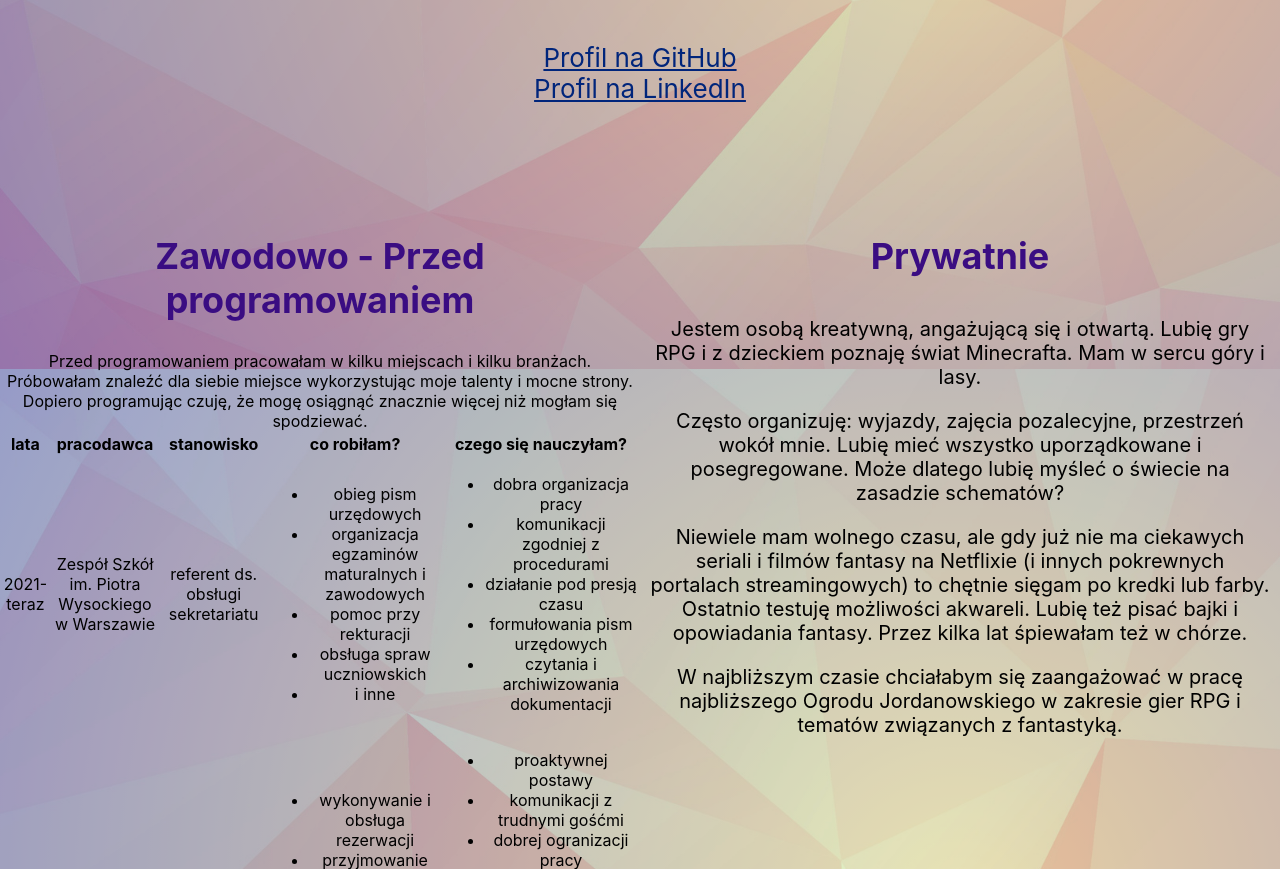
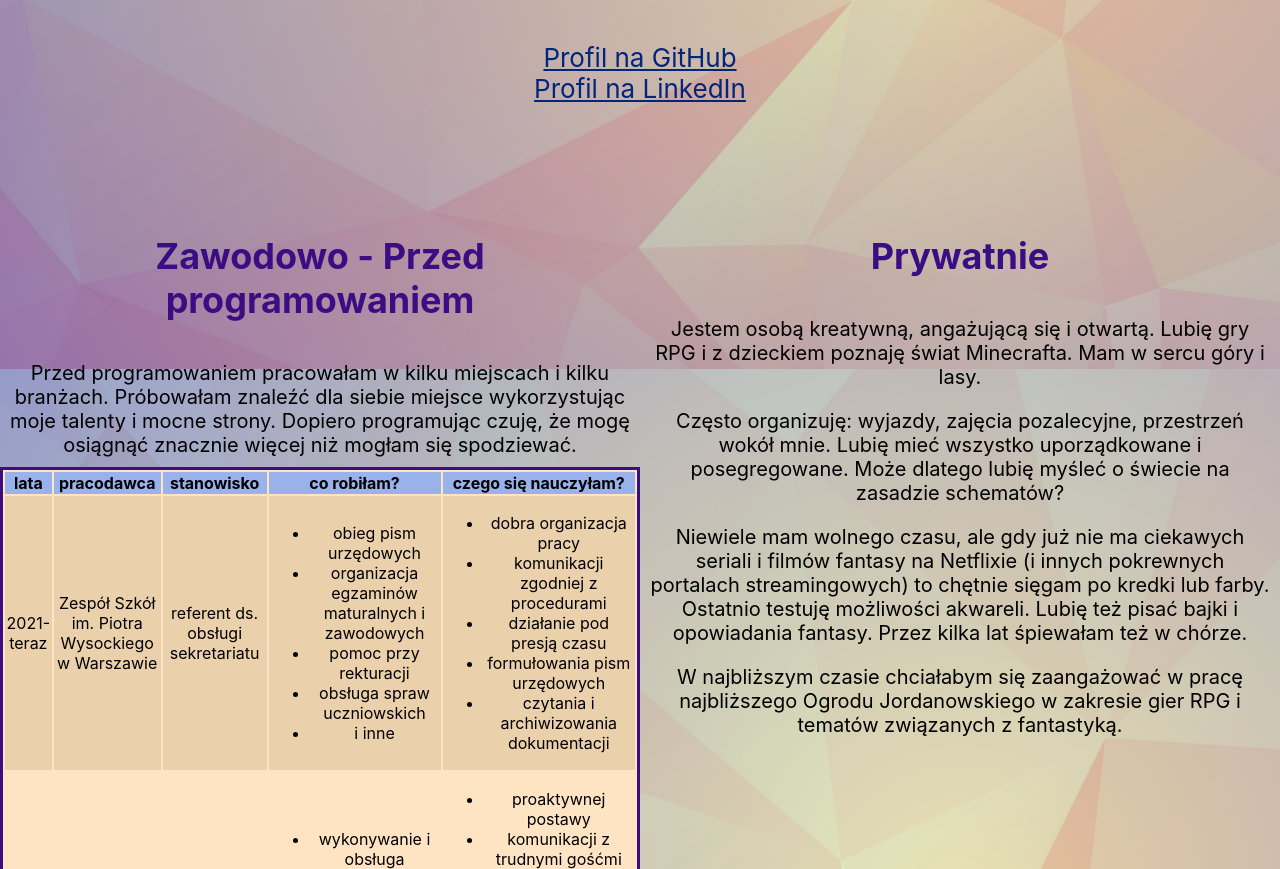
Before and after one commit to avtill/webportfolio, a React (Create React App) app: page / in a window 1280 px wide. Shown: the part 711-1580 px from the top of the page. Built offline with nearby package versions, Linux system fonts and the light colour scheme.

Commit message:
job table style

```diff
--- a/src/App.css
+++ b/src/App.css
@@ -123,15 +123,24 @@ h2 {
   grid-template-columns: 1fr 1fr;
 }
 
-/* .box__section__div--omnie {
-
-} */
+.box__section__div--omnie,
 .box__private--article{
   max-width: 50rem;
   margin: auto;
 }
-.span__private--tekst{
+.span__private--tekst,
+.span__job--tekst{
   font-size: 20px;
   display: block;
   padding: 10px;
 }
+.table__job{
+  border: solid #3a0d82;
+  background-color: #ffe4c4;
+}
+.table__job tr:nth-child(even){
+  background-color: #ebd0ac;
+}
+th{
+  background-color: #99b2ec;
+}
--- a/src/components/Omnie/Job.jsx
+++ b/src/components/Omnie/Job.jsx
@@ -6,8 +6,10 @@ const Job =()=>{
     return (
         <div className="box__section__div--omnie">
             <h2>Zawodowo - Przed programowaniem</h2>
-                <article>
-                    Przed programowaniem pracowałam w kilku miejscach i kilku branżach. Próbowałam znaleźć dla siebie miejsce wykorzystując moje talenty i mocne strony. Dopiero programując czuję, że mogę osiągnąć znacznie więcej niż mogłam się spodziewać.
+                <article className="box__job--article">
+                    <span className="span__job--tekst">
+                        Przed programowaniem pracowałam w kilku miejscach i kilku branżach. Próbowałam znaleźć dla siebie miejsce wykorzystując moje talenty i mocne strony. Dopiero programując czuję, że mogę osiągnąć znacznie więcej niż mogłam się spodziewać.
+                    </span>
                 </article>
             <JobTable />
         </div>
--- a/src/components/Omnie/JobTable.jsx
+++ b/src/components/Omnie/JobTable.jsx
@@ -5,7 +5,8 @@ import "../../App.css";
 
 const JobTable =()=>{
     return (
-        <table>
+        <table className="table__job">
+       <thead>
         <tr>
             <th>lata</th>
             <th>pracodawca</th>
@@ -13,6 +14,7 @@ const JobTable =()=>{
             <th>co robiłam?</th>
             <th>czego się nauczyłam?</th>
         </tr>
+        </thead>
         <tr>
             <td>2021-teraz</td>
             <td>Zespół Szkół im. Piotra Wysockiego w Warszawie</td>
```
